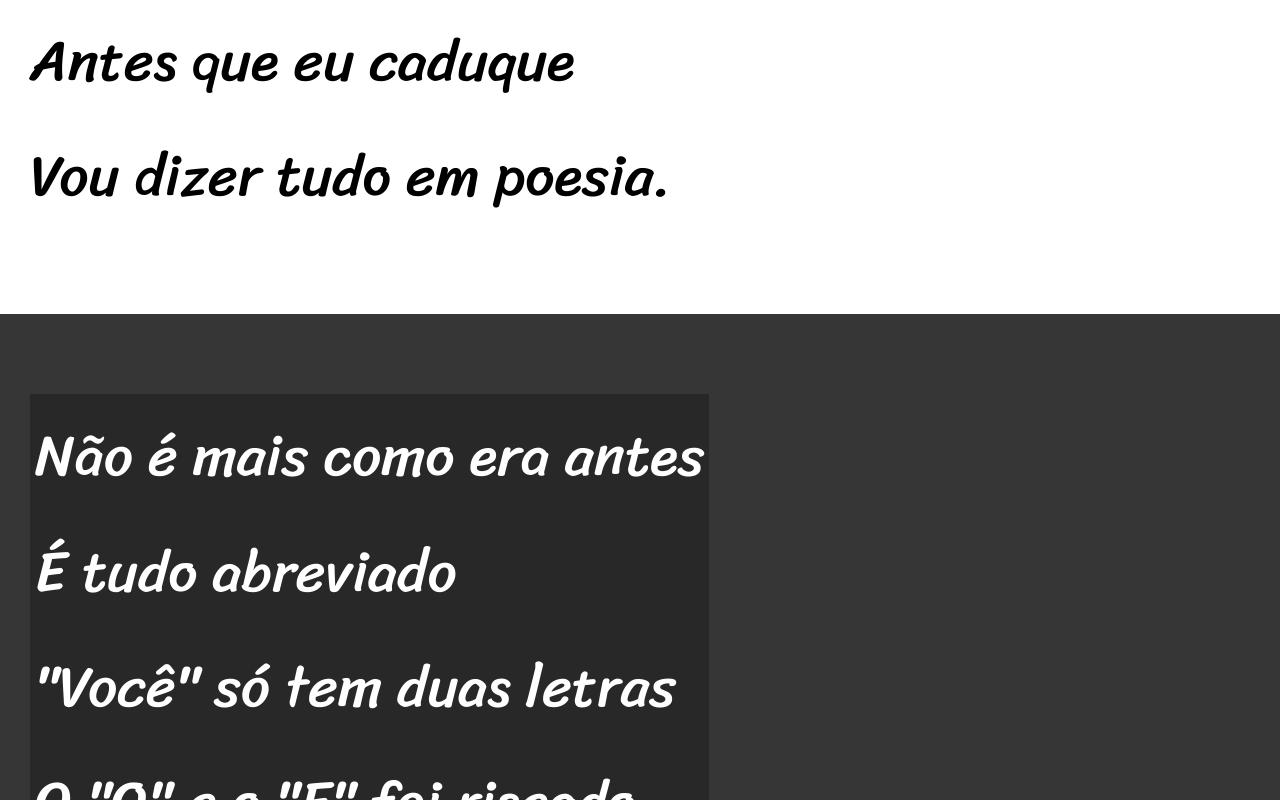
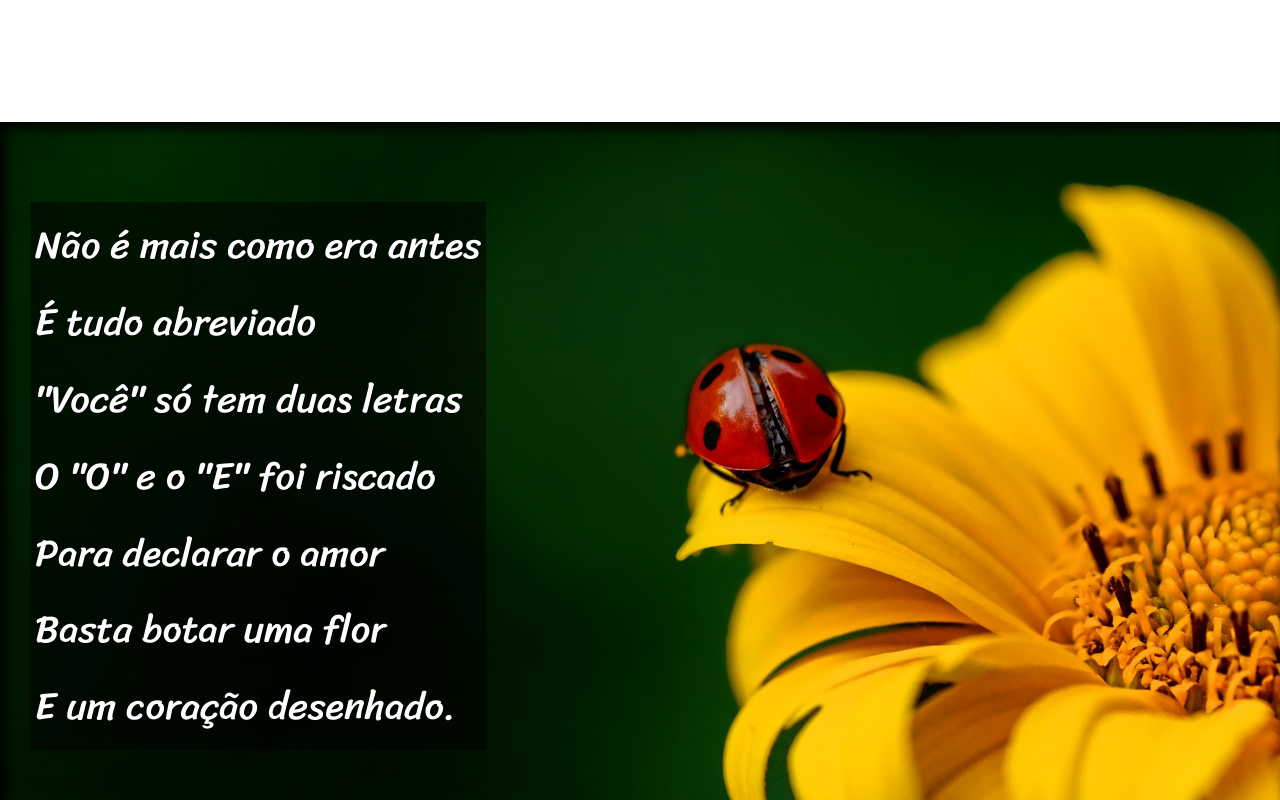
Before and after one commit to Fabiiolopes1/HTML-CSS, a plain HTML site: page Desafios/d012/index.html in a window 1280 px wide. Shown: the part 900-1700 px from the top of the page. Drawn offline with Linux system fonts and the light colour scheme.

Commit message:
finalização do codigo

```diff
--- a/Desafios/d012/estilo/style.css
+++ b/Desafios/d012/estilo/style.css
@@ -54,7 +54,11 @@ section{
     line-height: 2em;
     padding-left: 30px;
     font-family: var(--fonte3);
-    font-size: 4.5vw;
+    font-size: 3vw;
+}
+
+section > p {
+    padding-bottom: 2em;
 }
 
 section.normal{
@@ -65,13 +69,26 @@ section.normal{
 section.imagem{
     background-color: rgb(54, 54, 54);
     color: white;
+    box-shadow: inset 6px 6px 13px 0px black;
+    background-size: cover;
+    background-attachment: fixed;
 }
 
 section.imagem > p{
     display: inline-block;
     padding: 5px;
-    background-color: rgba(0, 0, 0, 0.253);
+    background-color: rgba(0, 0, 0, 0.514);
+    text-shadow: 1px 1px 0px black;
+}
 
+section#img01{
+    background-image: url(../imagens/background001.jpg);
+    background-position: right center;
+}
+
+section#img02{
+    background-image: url(../imagens/background002.jpg);
+    background-position: right center;
 }
 
 footer{
--- a/Desafios/d012/index.html
+++ b/Desafios/d012/index.html
@@ -29,7 +29,7 @@
     </section>
 
 
-    <section class="imagem">
+    <section class="imagem" id="img01">
         <p>
             Não é mais como era antes <br>
             É tudo abreviado <br>
@@ -63,7 +63,7 @@
         </p>
     </section>
 
-    <section class="imagem">
+    <section class="imagem" id="img02">
         <p>
             Tenho saudade das cartas <br>
             Escritas com a própria mão <br>
```
